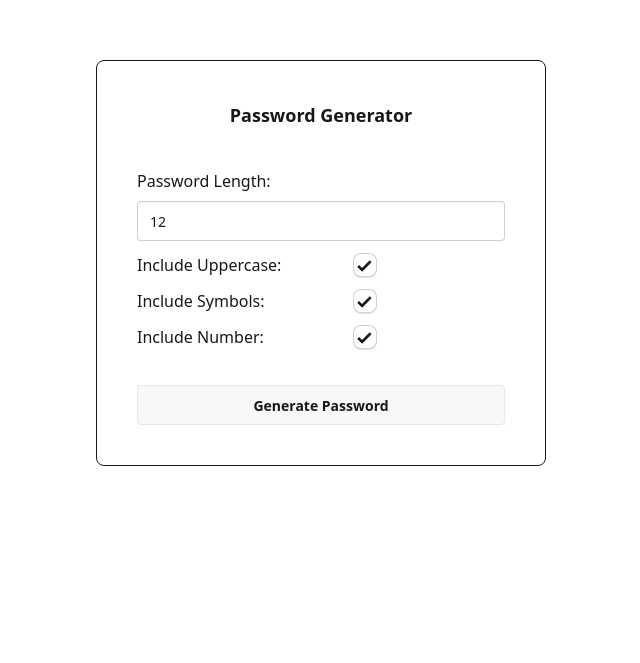
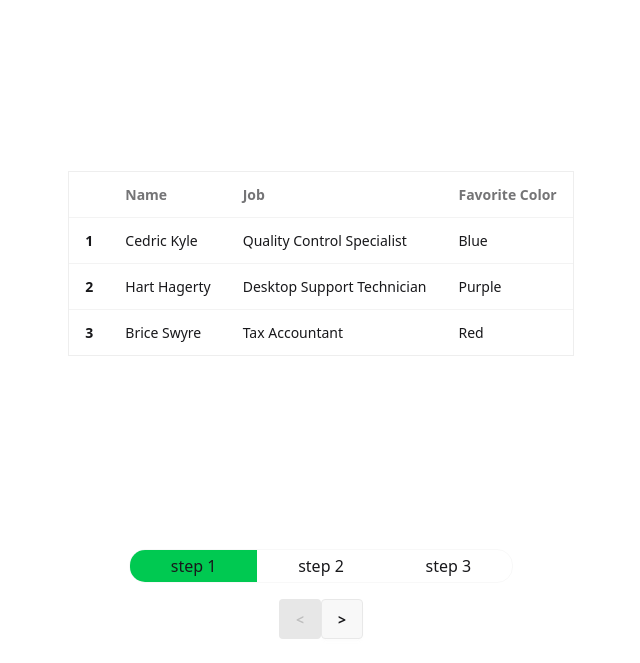
Before and after one commit to CedricKyle/my-vue-journey, a Vue app: page / in a window 1280 px wide. Shown: the part 137-800 px from the top of the page, without its empty margins (319-959 px from the left). Built offline with nearby package versions, Linux system fonts and the light colour scheme.

Commit message:
Progress Bar eme eme

```diff
--- a/src/App.vue
+++ b/src/App.vue
@@ -1,7 +1,7 @@
 <script setup>
-  import PasswordGenerator from './components/Projects/PasswordGenerator.vue';
+  import ProgressStep from './components/Projects/ProgressStep.vue';
 </script>
 
 <template>
-  <PasswordGenerator />
+  <ProgressStep />
 </template>
--- a/src/components/Projects/PasswordGenerator.vue
+++ b/src/components/Projects/PasswordGenerator.vue
@@ -57,7 +57,7 @@
       <button class="btn"
       @click="generatePassword">Generate Password</button>
 
-      <div v-if="generatedPassword" class="generated-password-container p-10">
+      <div v-if="generatedPassword" class="generated-password-container p-">
         <strong>Generated Password:</strong>
         <span class="ml-3 underline">{{ generatedPassword }}</span>
       </div>
--- /dev/null
+++ b/src/components/Projects/ProgressStep.vue
@@ -0,0 +1,151 @@
+<script setup>
+  import { ref } from 'vue';
+
+  const steps = ref(['step 1', 'step 2', 'step 3'])
+  const currentStep = ref(0);
+
+  const nextStep = () => {
+    if(currentStep.value < steps.value.length - 1){
+      currentStep.value++;
+    }
+  }
+
+  const previousStep = () => {
+    if(currentStep.value > 0){
+      currentStep.value--;
+    }
+  }
+</script>
+
+<template>
+  <div class="progress-container flex flex-col justify-center items-center min-h-screen w-full">
+    <div class="flex justify-center m-10">
+      <div v-if="currentStep === 0"
+    class="overflow-x-auto border border-base-300">
+    <table class="table">
+      <!-- head -->
+      <thead>
+        <tr>
+          <th></th>
+          <th>Name</th>
+          <th>Job</th>
+          <th>Favorite Color</th>
+        </tr>
+      </thead>
+      <tbody>
+        <!-- row 1 -->
+        <tr>
+          <th>1</th>
+          <td>Cedric Kyle</td>
+          <td>Quality Control Specialist</td>
+          <td>Blue</td>
+        </tr>
+        <!-- row 2 -->
+        <tr class="hover:bg-base-300">
+          <th>2</th>
+          <td>Hart Hagerty</td>
+          <td>Desktop Support Technician</td>
+          <td>Purple</td>
+        </tr>
+        <!-- row 3 -->
+        <tr>
+          <th>3</th>
+          <td>Brice Swyre</td>
+          <td>Tax Accountant</td>
+          <td>Red</td>
+        </tr>
+      </tbody>
+    </table>
+    </div>
+    <div v-if="currentStep === 1"
+    class="overflow-x-auto border border-base-300">
+    <table class="table">
+      <!-- head -->
+      <thead>
+        <tr>
+          <th></th>
+          <th>Name</th>
+          <th>Job</th>
+          <th>Favorite Color</th>
+        </tr>
+      </thead>
+      <tbody>
+        <!-- row 1 -->
+        <tr>
+          <th>1</th>
+          <td>Cy Ganderton</td>
+          <td>Cedric Kyle</td>
+          <td>Blue</td>
+        </tr>
+        <!-- row 2 -->
+        <tr class="hover:bg-base-300">
+          <th>2</th>
+          <td>Hart Hagerty</td>
+          <td>Desktop Support Technician</td>
+          <td>Purple</td>
+        </tr>
+        <!-- row 3 -->
+        <tr>
+          <th>3</th>
+          <td>Brice Swyre</td>
+          <td>Tax Accountant</td>
+          <td>Red</td>
+        </tr>
+      </tbody>
+    </table>
+    </div>
+    <div v-if="currentStep === 2"
+    class="overflow-x-auto border border-base-300">
+    <table class="table">
+      <!-- head -->
+      <thead>
+        <tr>
+          <th></th>
+          <th>Name</th>
+          <th>Job</th>
+          <th>Favorite Color</th>
+        </tr>
+      </thead>
+      <tbody>
+        <!-- row 1 -->
+        <tr>
+          <th>1</th>
+          <td>Cy Ganderton</td>
+          <td>Quality Control Specialist</td>
+          <td>Blue</td>
+        </tr>
+        <!-- row 2 -->
+        <tr class="hover:bg-base-300">
+          <th>2</th>
+          <td>Hart Hagerty</td>
+          <td>Desktop Support Technician</td>
+          <td>Purple</td>
+        </tr>
+        <!-- row 3 -->
+        <tr>
+          <th>3</th>
+          <td>Brice Swyre</td>
+          <td>Tax Accountant</td>
+          <td>Cedric Kyle</td>
+        </tr>
+      </tbody>
+    </table>
+    </div>
+    </div>
+
+    <div class="flex flex-col justify-end fixed bottom-2">
+      <div class="progress-bar flex rounded-2xl overflow-hidden border border-base-200 w-96">
+      <div
+        class="flex-1 text-center p-1"
+        v-for="(step, index) in steps" :key="index"
+        :class="{'bg-green-500': index === currentStep}">
+        {{ step }}
+      </div>
+    </div>
+    <div class="controls flex justify-center p-4">
+      <button @click="previousStep" :disabled="currentStep === 0" class="btn"><</button>
+      <button @click="nextStep" :disabled="currentStep === steps.length - 1" class="btn">></button>
+    </div>
+    </div>
+  </div>
+</template>
```
